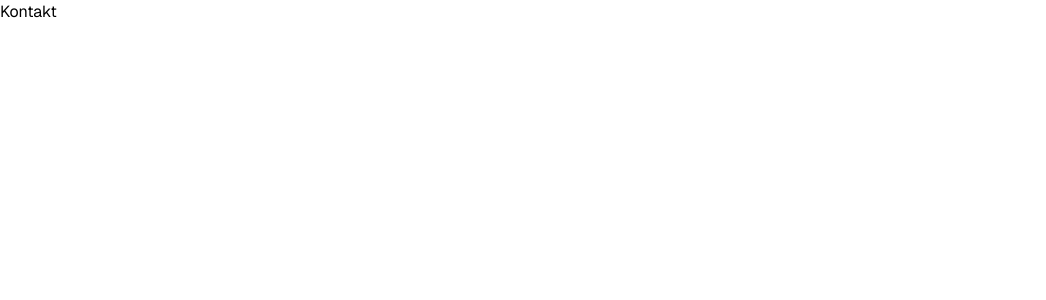
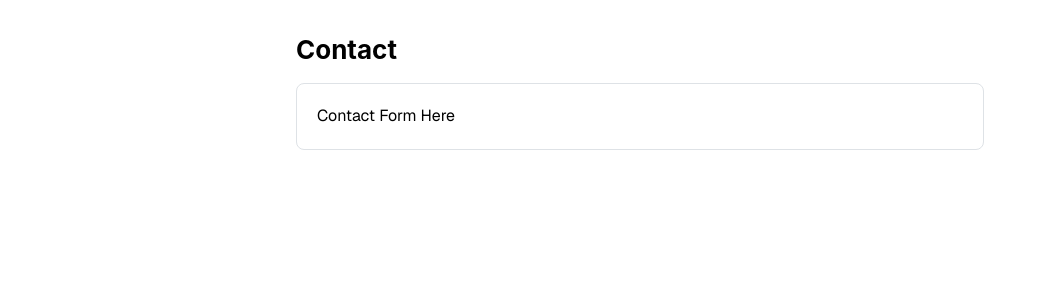
Before and after one commit to RenatMagsumov/rp2025, a Next.js app in the folder 2025-10-02/nextjs-with-supabase/: page /kontakt in a window 1280 px wide. Shown: the top 300 px of the page, without its empty margins (0-1046 px from the left). Built offline with nearby package versions, Linux system fonts and the light colour scheme.

Commit message:
feat(contact): add Mantine Container, Title, and Paper layout

```diff
--- a/2025-10-02/nextjs-with-supabase/app/kontakt/page.tsx
+++ b/2025-10-02/nextjs-with-supabase/app/kontakt/page.tsx
@@ -1,9 +1,18 @@
 "use client";
+
+import { Title, Container, Paper } from "@mantine/core";
+
 
 export default function KontaktPage() {
     return (
-        <div>
-            <h1>Kontakt</h1>
-        </div>
+        <Container size="sm" py="xl">
+            <Title order={2} mb="md">
+                Contact
+            </Title>
+
+            <Paper p="lg" radius="md" withBorder>
+                <p>Contact Form Here</p>
+            </Paper>
+        </Container>
     );
 }
```
